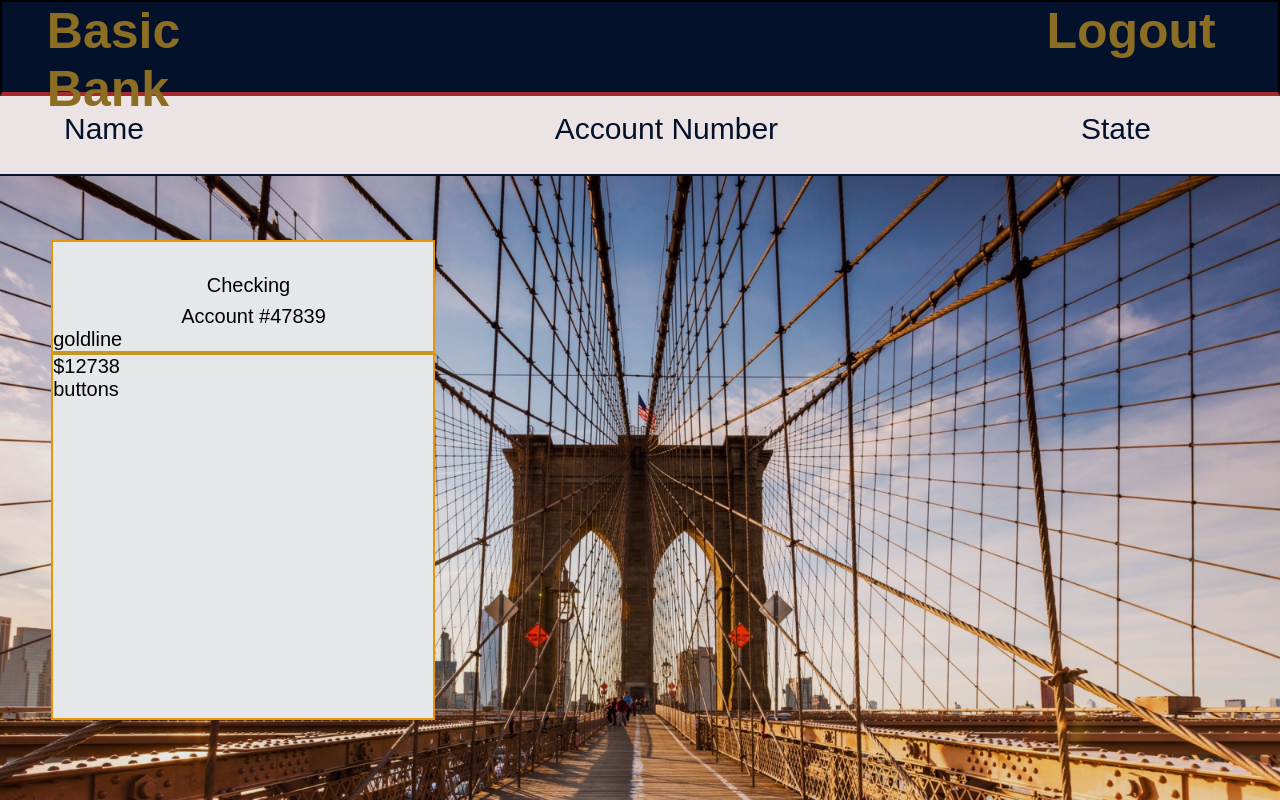
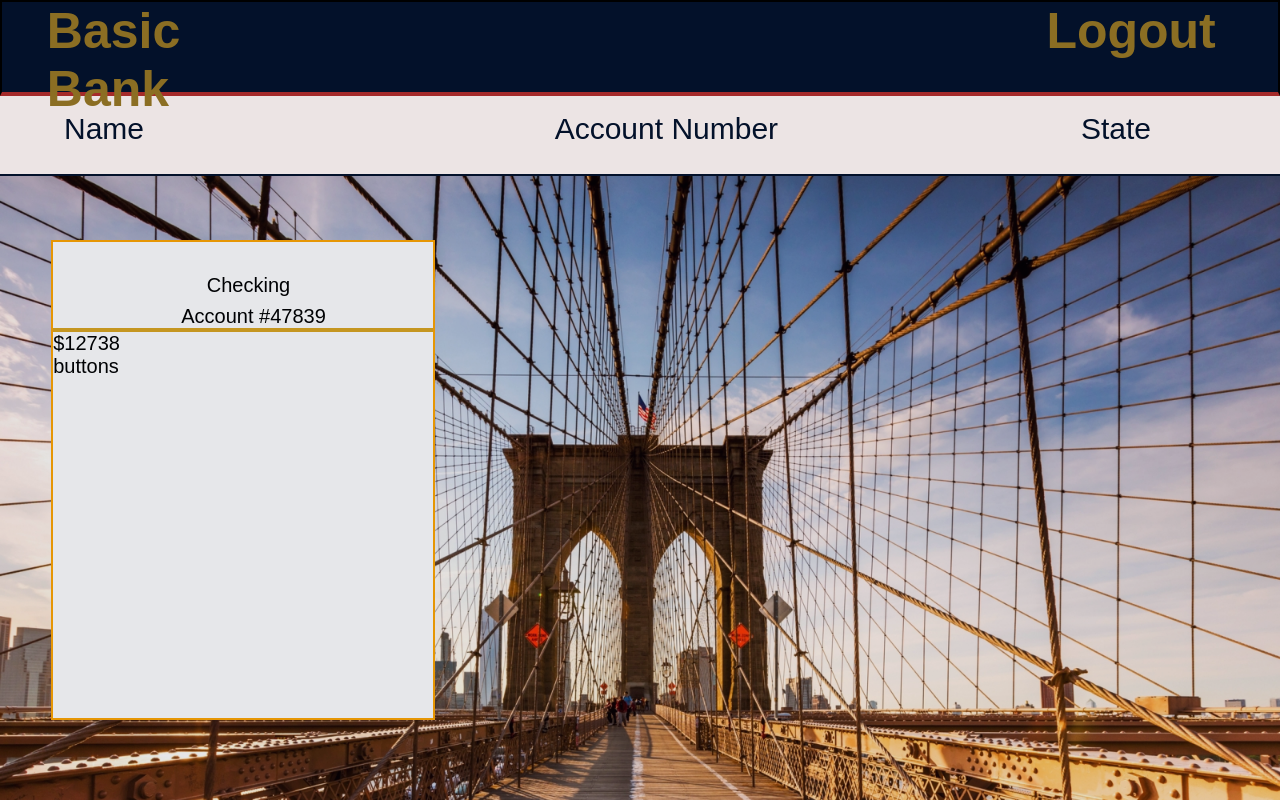
Before and after one commit to cyberstizz/basicbank, a React (Create React App) app: page /accounts in a window 1280 px wide. Built offline with nearby package versions, Linux system fonts and the light colour scheme; no server answers.

Commit message:
got rid of the text saying gold line

```diff
--- a/src/components/AccountCard.js
+++ b/src/components/AccountCard.js
@@ -11,7 +11,7 @@ const AccountCard = (accountType, accountNumber, accountBalance) => {
       <div className='accountType'>Checking</div>
 
       <div className='accountNumber'>Account #47839</div>
-      <div className='goldLine'>goldline</div>
+      <div className='goldLine'></div>
       <div className='accountBalance'>$12738</div>
       <div className='accountButtons'>buttons</div>
 
```
